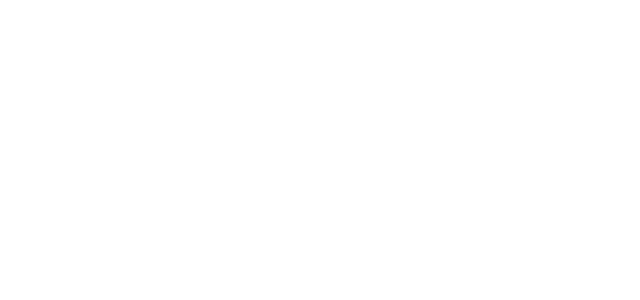
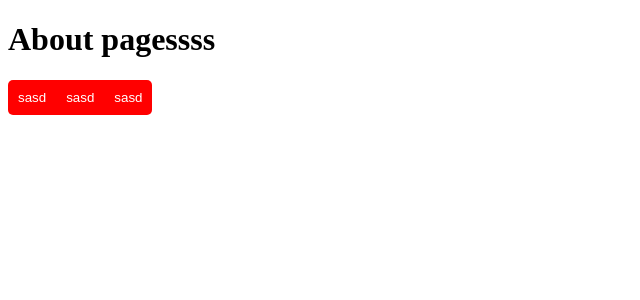
Before and after one commit to Mstfucrr/vue-nuxt-perry, a Nuxt app: page /about in a window 1280 px wide. Before the commit this address had no page. Shown: the top 300 px of the page, without its empty margins (0-640 px from the left). Built offline with nearby package versions, Linux system fonts and the light colour scheme.

Commit message:
Add ButtonGroup and MyButton components, create About page
- Implement ButtonGroup component with flexible button styling
- Create MyButton component with basic styling and hover effect
- Add About page demonstrating ButtonGroup and MyButton usage
- Update app.vue to use NuxtPage directly

```diff
--- a/app.vue
+++ b/app.vue
@@ -1,7 +1,5 @@
 <template>
   <div>
-    <NuxtRouteAnnouncer />
-
+    <NuxtPage />
   </div>
-  <NuxtPage />
 </template>
--- /dev/null
+++ b/components/ButtonGroup.vue
@@ -0,0 +1,28 @@
+<template>
+  <div class="button-group">
+    <slot></slot>
+  </div>
+
+</template>
+
+<style lang="css">
+.button-group {
+  display: flex;
+  gap: 0px;
+}
+
+.button-group > *:first-child {
+  border-top-left-radius: 5px;
+  border-bottom-left-radius: 5px;
+}
+
+.button-group > *:last-child {
+  border-top-right-radius: 5px;
+  border-bottom-right-radius: 5px;
+}
+
+.button-group > *:not(:first-child):not(:last-child) {
+  border-radius: 0px;
+}
+
+</style>
--- /dev/null
+++ b/components/MyButton.vue
@@ -0,0 +1,20 @@
+<template>
+  <button class="my-button">
+    <slot></slot>
+  </button>
+</template>
+
+<style>
+.my-button {
+  background-color: red;
+  padding: 10px;
+  color: white;
+  border: none;
+  cursor: pointer;
+  transition: background-color 0.3s ease;
+}
+
+.my-button:hover {
+  background-color: blue;
+}
+</style>
--- /dev/null
+++ b/pages/about/index.vue
@@ -0,0 +1,21 @@
+<script setup lang="ts">
+import ButtonGroup from "@/components/ButtonGroup.vue";
+import MyButton from "@/components/MyButton.vue";
+
+const handleClick = () => {
+  console.log("clicked");
+};
+
+
+</script>
+
+<template>
+  <div>
+    <h1>About pagessss</h1>
+    <ButtonGroup>
+      <MyButton @click="handleClick">sasd</MyButton>
+      <MyButton @click="handleClick">sasd</MyButton>
+      <MyButton @click="handleClick">sasd</MyButton>
+    </ButtonGroup>
+  </div>
+</template>
```
